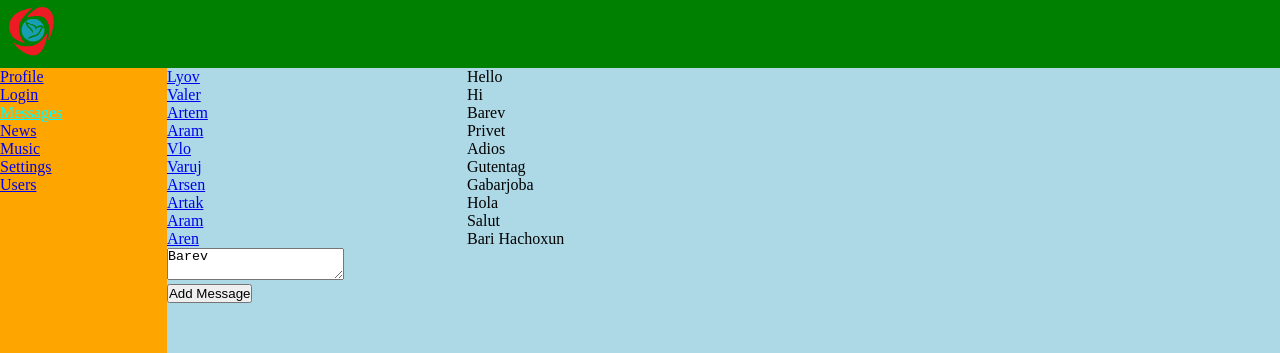
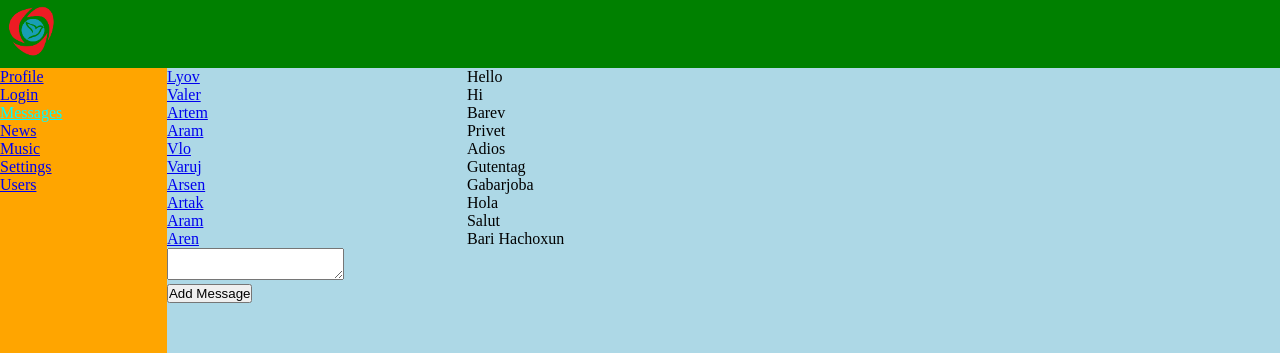
Before and after one commit to albertshkhyan/group-6-social-network, a React (Create React App) app: page /dialogs in a window 1280 px wide. Shown: the top 353 px of the page. Built offline with nearby package versions, Linux system fonts and the light colour scheme.

Commit message:
howm work is solutions

```diff
--- a/src/App.js
+++ b/src/App.js
@@ -9,7 +9,6 @@ import Settings from "./Settings/Settings";
 import Users from "./common/components/containers/Users/Users";
 
 
-import Dialogs from './common/components/containers/Dialogs/Dialogs';
 
 import Login from './common/components/sections/Login/Login';
 
@@ -21,31 +20,24 @@ import {
 
 import "./App.css";//👍
 import "./media.css";
+import DialogsContainer from './common/components/containers/Dialogs/DialogsContainer';
 
 function App(props) {
   // debugger
 
   return (
     <div className="App">
-      <Header menu={["About"]} />
+      <Header menu="About" />
       <div className="flexible">
         <Dashboard />
         <main className="main">
           <Switch>
             <Route exact path="/profile" render={() => (
-              <Profile
-                // name="Profile page"
-                // dispatch={props.store.dispatch}
-                // posts={props.store.getState().profileReducer.posts}
-                // newPostText={props.store.getState().profileReducer.newPostText}
-              />
+              <Profile />
             )} />
             <Route path="/login" component={Login} />
             <Route exact path="/dialogs" render={() =>
-              <Dialogs
-                // dialogs={props.store.getState().dialogsReducer.dialogs}
-                // messages={props.store.getState().dialogsReducer.messages}
-              />
+              <DialogsContainer />
             } />
             <Route path="/dialogs/123" component={() => <h2>dialogs123</h2>} />
             <Route path="/news" component={News} />
--- a/src/common/components/containers/Dialogs/Dialogs.js
+++ b/src/common/components/containers/Dialogs/Dialogs.js
@@ -8,16 +8,11 @@ import MyConext from "../../../../myContext";
 
 ///stexcel DialogsContainer -> vory kshpve  store- i het , Dialogs - y sarqel pure function
 function Dialogs(props) {
+    // debugger
+    const dialogsArrayComp = props.dialogs.map(item => <DialogsItem key={item.id} name={item.name} id={item.id} />)
+    const messagesArrayComp = props.messages.map(item => <Message key={item.id} message={item.message} id={item.id} />);
     return (
-        <MyConext.Consumer>
-            {(store) => {
-                //side effect
-                let state = store.getState().dialogsReducer;
-                const dialogsArrayComp = state.dialogs.map(item => <DialogsItem key={item.id} name={item.name} id={item.id} />)
-                const messagesArrayComp = state.messages.map(item => <Message key={item.id} message={item.message} id={item.id} />);
-
-                return <div className="Dialogs">
-
+        <div className="Dialogs">
             <div className="flexible">
                 <div className={s.dialogContainer}>
                     {dialogsArrayComp}
@@ -28,14 +23,12 @@ function Dialogs(props) {
                 </div>
             </div>
             <div>
-                        <textarea>{state.newMessageBody}</textarea>
+                <textarea value={props.newMessageBody} onChange={props.newMessageBodyCB}/>
                 <div>
-                            <button>Add Message</button>
+                    <button onClick={props.addnewMessageBodyCB}>Add Message</button>
                 </div>
             </div>
         </div>
-            }}
-        </MyConext.Consumer>
     )
 }
 
--- /dev/null
+++ b/src/common/components/containers/Dialogs/DialogsContainer.jsx
@@ -0,0 +1,36 @@
+import React from "react";
+
+
+import MyConext from "../../../../myContext";
+import { addnewMessageBodyAC, newMessageBodyAC } from "../../../../redux/dialogsReducer";
+import Dialogs from './Dialogs';
+
+//container comp - shpvuma redux-i het (orinak dipsatch a anum)
+const DialogsContainer = (props) => {
+    // debugger
+  return (
+    <MyConext.Consumer>
+      {(store) => {
+        const state = store.getState().dialogsReducer;
+        const newMessageBodyCB = (event) => {
+            // debugger
+          store.dispatch(newMessageBodyAC(event.target.value));
+        };
+        const addnewMessageBodyCB = () => {
+            // debugger
+          state.newMessageBody && store.dispatch(addnewMessageBodyAC()); //problem - type-i masin anhagstanum enq
+        };
+        return (
+          <Dialogs
+          dialogs = {state.dialogs}
+          messages = {state.messages}
+          newMessageBodyCB = {newMessageBodyCB}
+          newMessageBody = {state.newMessageBody}
+          addnewMessageBodyCB = {addnewMessageBodyCB}
+          />
+        );
+      }}
+    </MyConext.Consumer>
+  );
+};
+export default DialogsContainer;
--- a/src/index.js
+++ b/src/index.js
@@ -14,7 +14,7 @@ import MyConext from "./myContext";
 
 
 
-window.state = state;
+// window.state = state;
 
 const combindRedc = combineReducers({
   profileReducer,
--- a/src/redux/dialogsReducer.js
+++ b/src/redux/dialogsReducer.js
@@ -29,7 +29,7 @@ const initialState = {
     { id: "10", name: "Aren" },
 
   ],
-  newMessageBody: "Barev"
+  newMessageBody: ""
 
 }
 
```
Lines whose indentation alone changed are shown as unchanged.
